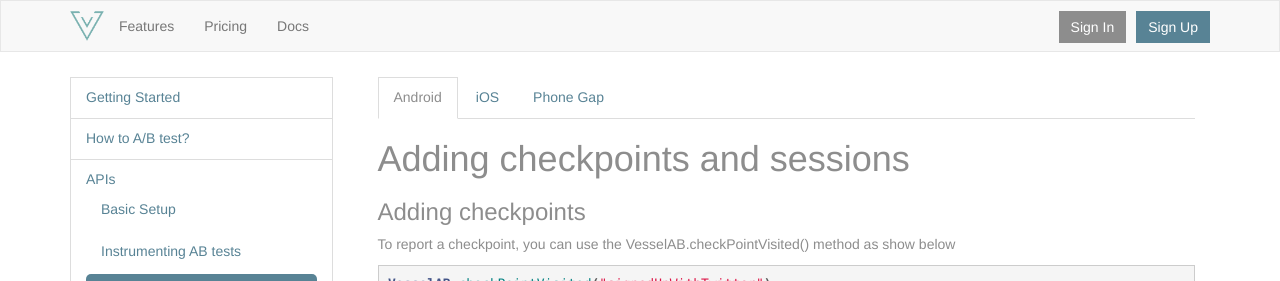
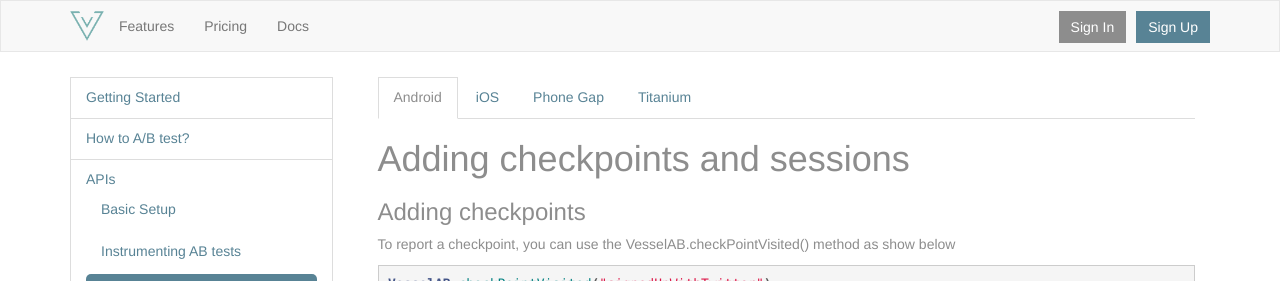
Before and after one commit to vesselio/resources, a Jekyll site: the page built from _posts/2013-09-03-ab-checkpoints-sessions.html, in a window 1280 px wide. Shown: the top 281 px of the page. Built offline with Jekyll 4.4.1, drawn with Linux system fonts in a browser that asks for light colours.

Commit message:
Added checkpoints, sessions

```diff
--- a/_posts/2013-08-01-getting-started.html
+++ b/_posts/2013-08-01-getting-started.html
@@ -221,7 +221,7 @@
   <h4 class='list-group-item-heading'>Step 2: Get the Android and iOS Modules</h4>
   <p>
         <ol>
-            <li>Download the <a href='https://files.vessel.io/titanium-android'>Android</a> and <a href="">iOS</a>Modules.</li>
+            <li>Download the <a href="">Android</a> and <a href="">iOS</a> Modules.</li>
             <li>Drag the .zip files from the download location into the project, placing it at the root of the project. Choose to "Copy Files".</li>
         </ol>
   </p>
--- a/_posts/2013-09-03-ab-checkpoints-sessions.html
+++ b/_posts/2013-09-03-ab-checkpoints-sessions.html
@@ -13,6 +13,10 @@
     <li>
         <a href="#phonegap" data-toggle="tab">Phone Gap</a>
     </li>
+    <li>
+        <a href="#titanium" data-toggle="tab">Titanium</a>
+    </li>
+
 </ul>
 
 <div id='os-tab-content' class="tab-content">
@@ -98,6 +102,32 @@
 {% highlight obj-c %}
 [VesselAB endAllSessions];
 {% endhighlight %}
-</div>
+   </div>
+
+
+    <div class="tab-pane" id="titanium">
+        <h1>Adding checkpoints and sessions</h1>
+        <h3>Adding checkpoints</h3>
+        <p>To report a checkpoint, you can use the vesselab.reportCheckpoint method as show below:</p>
+{% highlight javascript %}
+// e.g. If user signUp with facebook then you can report checkpoint as follows
+VesselSDK.checkPointVisited('signUp');
+{% endhighlight %}
+
+        <h3>Adding sessions</h3>
+        <p>To track user sessions you can use startSession and endSession methods. </p>
+        <p>Eg. To track a user sessions, you can add the following code</p>
+{% highlight javascript %}
+VesselSDK.startSession('signUpWithFacebook');
+// When user completes signup or cancels signup
+VesselSDK.endSession('signUpWithFacebook');
+{% endhighlight %}
+
+<p>You can add the following code when your app goes to background to ensure that session times are correctly recorded.</p>
+{% highlight javascript %}
+VesselSDK.endAllSessions();
+{% endhighlight %}
+   </div>
+
 
 </div>
```
